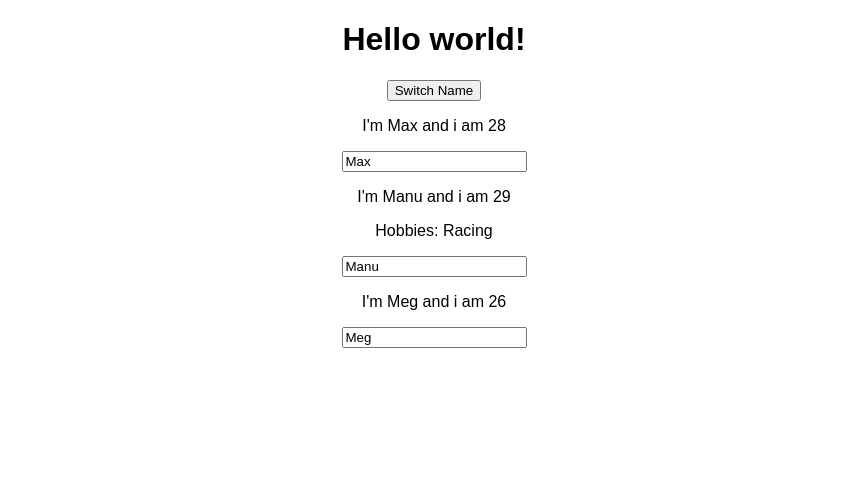
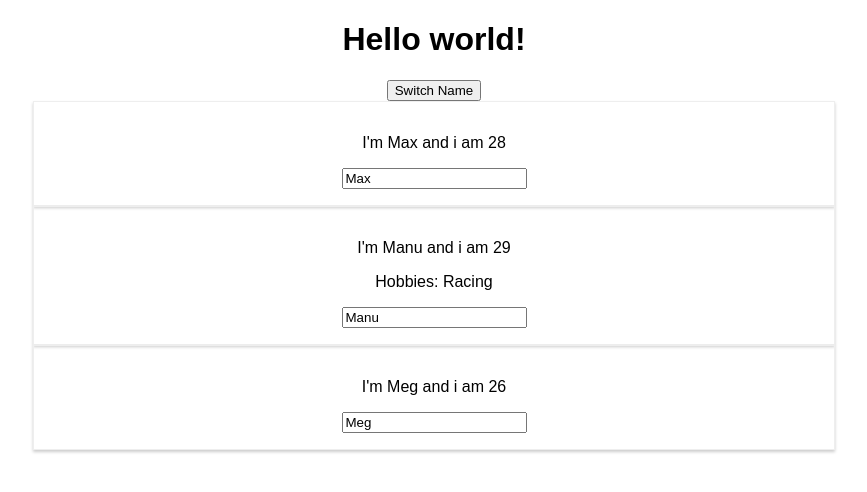
Before and after one commit to neojazex/react-complete-guide, a React (Create React App) app: page / in a window 1280 px wide. Shown: the top 492 px of the page, without its empty margins (206-1073 px from the left). Built offline with nearby package versions, Linux system fonts and the light colour scheme.

Commit message:
person.css

```diff
--- a/src/Person/Person.js
+++ b/src/Person/Person.js
@@ -1,8 +1,10 @@
 import React from 'react';
+
+import './Person.css';
 
 const person = (props) => {
     return (
-        <div>
+        <div className="Person">
         <p onClick={props.click}>I'm {props.name} and i am {props.age}</p>
         <p>{props.children}</p>
         <input type="text" onChange={props.changed} value={props.name}/>
```
